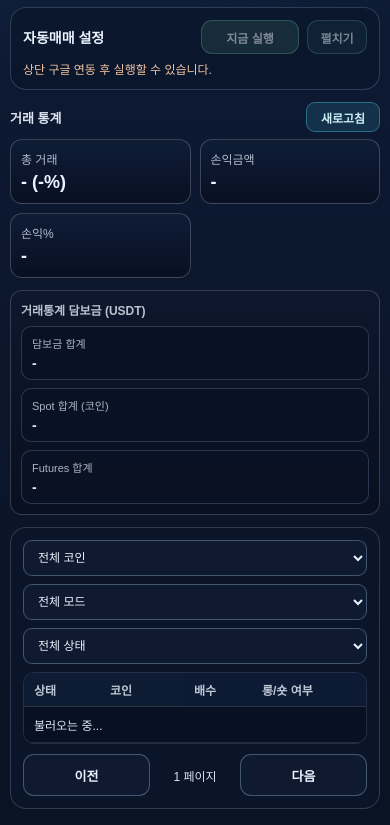
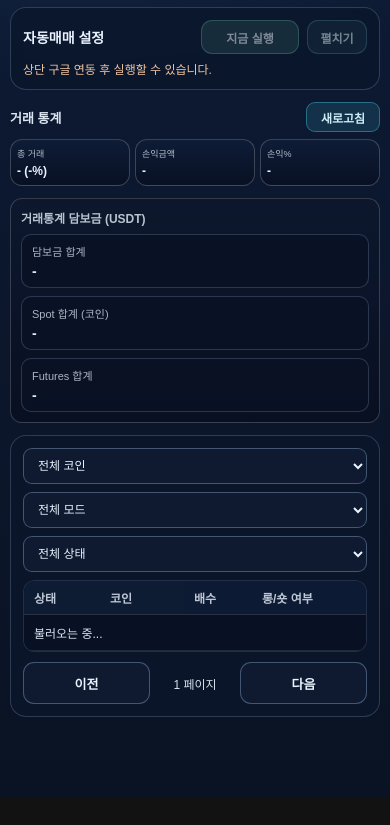
Before and after one commit to goodisgood86/signalmaker, a plain HTML site: page static/auto_trades_popup.html in a window 390 px wide. Shown: the part 47-872 px from the top of the page. After the commit the page ends 844 px from the top, so only its background shows below. Drawn offline with Linux system fonts and the light colour scheme; no server answers.

Commit message:
fix(mobile-ui): keep trade summary cards in one row

```diff
--- a/static/auto_trades_popup.html
+++ b/static/auto_trades_popup.html
@@ -785,6 +785,9 @@
         font-size: 18px;
         font-weight: 800;
         font-variant-numeric: tabular-nums;
+        white-space: nowrap;
+        overflow: hidden;
+        text-overflow: ellipsis;
       }
       .board {
         border: 1px solid var(--panel-line);
@@ -1043,6 +1046,20 @@
         .filters {
           grid-template-columns: 1fr;
         }
+        .summary {
+          grid-template-columns: repeat(3, minmax(0, 1fr));
+          gap: 6px;
+        }
+        .stat {
+          padding: 8px 7px;
+        }
+        .stat-k {
+          font-size: 10px;
+        }
+        .stat-v {
+          margin-top: 4px;
+          font-size: 13px;
+        }
         .summary-head {
           flex-wrap: nowrap;
         }
@@ -1121,6 +1138,18 @@
       @media (max-width: 420px) {
         .mobile-shell {
           padding: 10px 10px 16px;
+        }
+        .summary {
+          gap: 5px;
+        }
+        .stat {
+          padding: 7px 6px;
+        }
+        .stat-k {
+          font-size: 9px;
+        }
+        .stat-v {
+          font-size: 12px;
         }
         .summary-signal-status {
           max-width: 116px;
@@ -1466,6 +1495,6 @@
       </div>
     </div>
     <script src="https://accounts.google.com/gsi/client" async defer></script>
-    <script src="/static/auto_trades_popup.js?v=20260222zc"></script>
+    <script src="/static/auto_trades_popup.js?v=20260222zd"></script>
   </body>
 </html>
```
